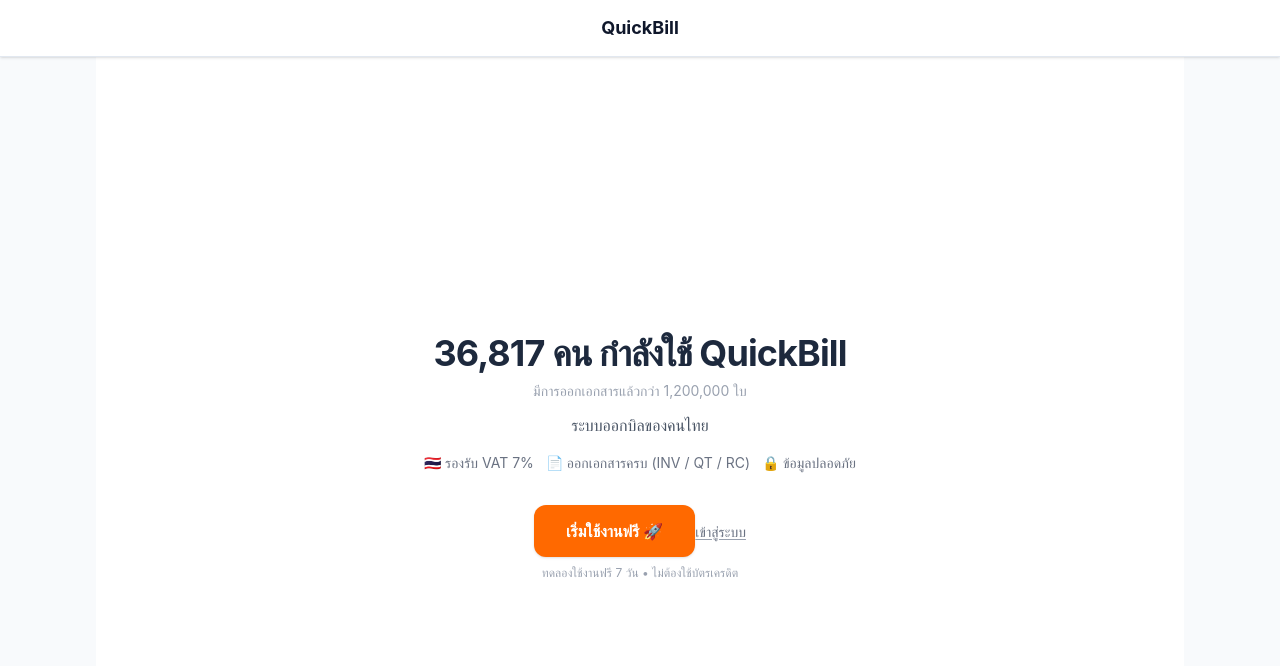
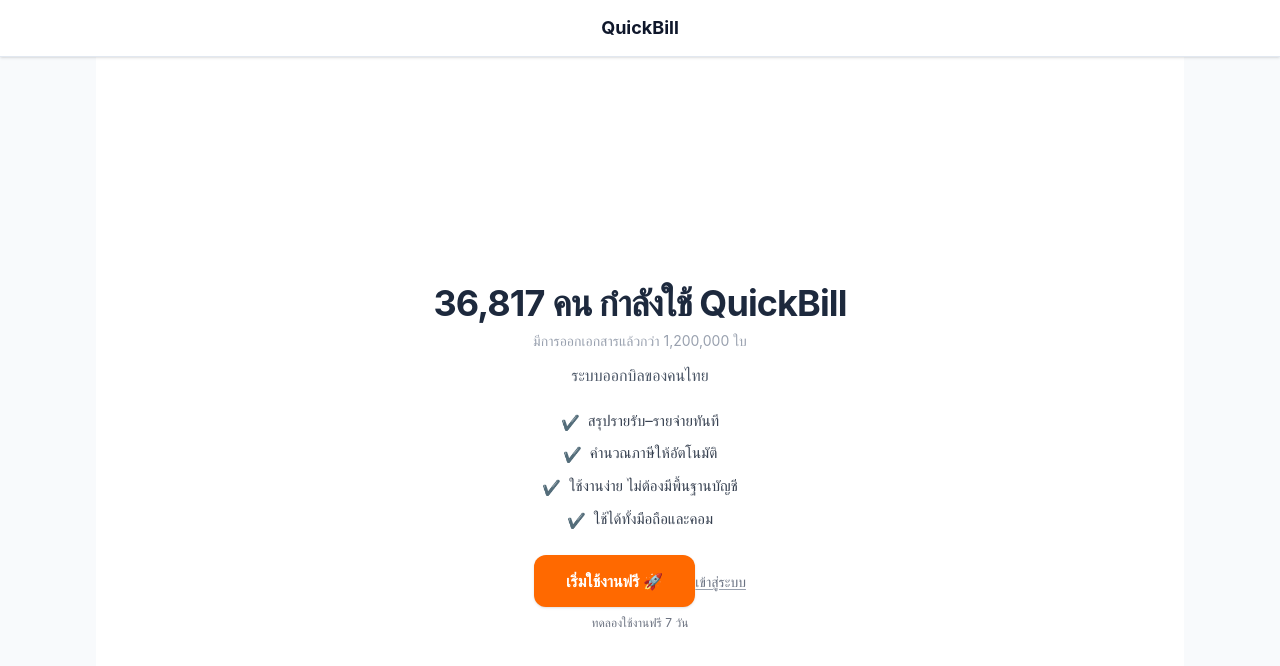
Before and after one commit to nxcase19/quickbill-web, a React (Vite) app: page / in a window 1280 px wide. Shown: the top 666 px of the page. Built offline with nearby package versions, Linux system fonts and the light colour scheme.

Commit message:
improve landing hero conversion

```diff
--- a/src/pages/Home.jsx
+++ b/src/pages/Home.jsx
@@ -15,6 +15,13 @@
     setUsers(BASE + hours * 3)
   }, [])
 
+  const features = [
+    'สรุปรายรับ–รายจ่ายทันที',
+    'คำนวณภาษีให้อัตโนมัติ',
+    'ใช้งานง่าย ไม่ต้องมีพื้นฐานบัญชี',
+    'ใช้ได้ทั้งมือถือและคอม',
+  ]
+
   return (
     <div className="flex min-h-screen flex-col items-center justify-center bg-white px-4 py-10 text-center">
       <div className="mx-auto w-full max-w-lg">
@@ -28,16 +35,21 @@
 
         <p className="mt-3 text-base text-gray-600">ระบบออกบิลของคนไทย</p>
 
-        <div className="mt-4 flex flex-wrap justify-center gap-3 text-sm text-gray-500">
-          <span>🇹🇭 รองรับ VAT 7%</span>
-          <span>📄 ออกเอกสารครบ (INV / QT / RC)</span>
-          <span>🔒 ข้อมูลปลอดภัย</span>
-        </div>
+        <ul className="mx-auto mt-6 flex w-full max-w-md flex-col gap-2.5 text-left text-[15px] leading-snug text-[#374151] sm:text-center">
+          {features.map((line) => (
+            <li key={line} className="flex items-start gap-2 sm:justify-center">
+              <span className="mt-0.5 shrink-0" aria-hidden>
+                ✔
+              </span>
+              <span className="min-w-0 text-pretty">{line}</span>
+            </li>
+          ))}
+        </ul>
 
         <button
           type="button"
           onClick={() => navigate('/login')}
-          className="mt-8 w-full max-w-xs rounded-xl bg-orange-500 px-8 py-3.5 text-base font-semibold text-white shadow-sm transition hover:bg-orange-600 sm:w-auto"
+          className="mt-6 w-full max-w-xs rounded-xl bg-orange-500 px-8 py-3.5 text-base font-semibold text-white shadow-sm transition hover:bg-orange-600 sm:w-auto"
         >
           เริ่มใช้งานฟรี 🚀
         </button>
@@ -50,8 +62,8 @@
           เข้าสู่ระบบ
         </button>
 
-        <p className="mt-2 text-xs text-gray-400">
-          ทดลองใช้งานฟรี 7 วัน • ไม่ต้องใช้บัตรเครดิต
+        <p className="mt-2 text-xs text-[#6B7280]">
+          ทดลองใช้งานฟรี 7 วัน
         </p>
       </div>
     </div>
```
